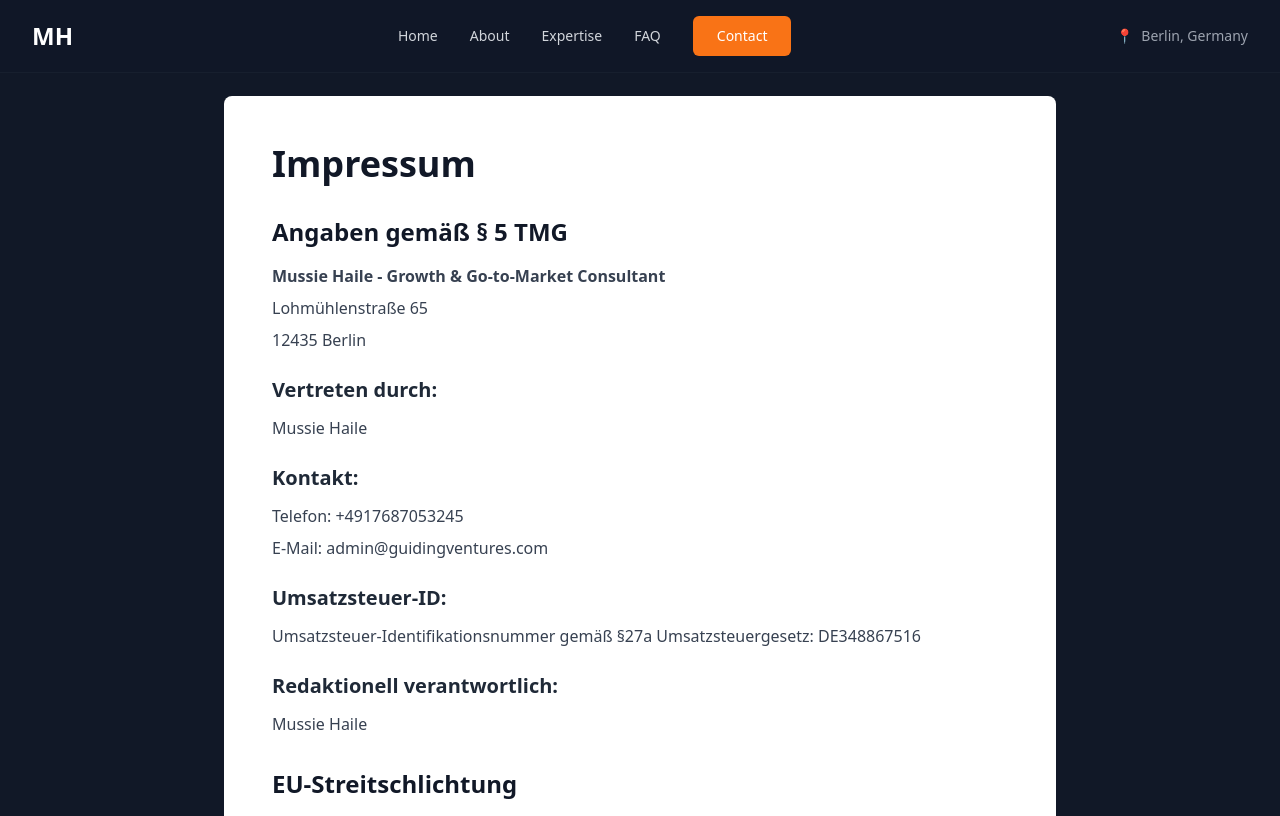
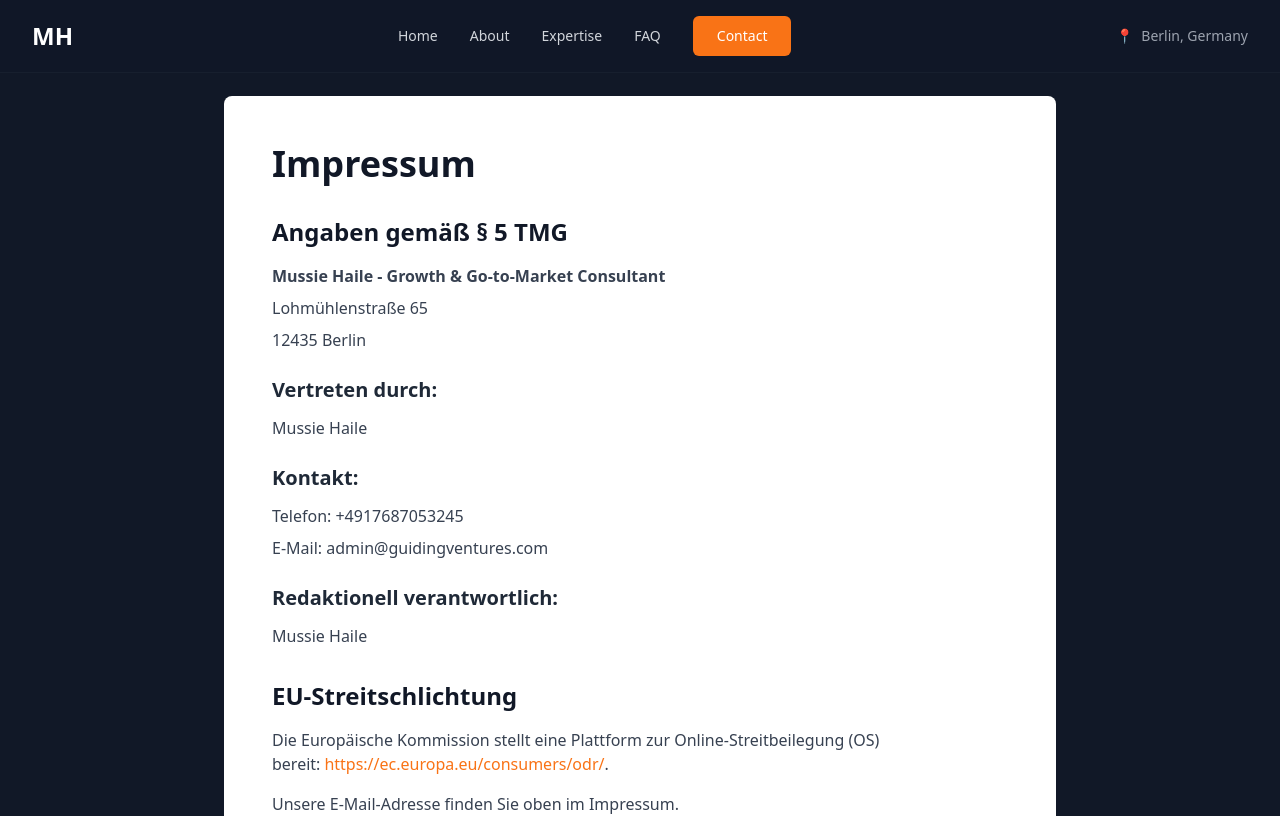
Before and after one commit to muzzyhaile/consultingmh, a React (Vite) app: page /site-notice in a window 1280 px wide. Shown: the top 816 px of the page. Built offline with nearby package versions, Linux system fonts and the light colour scheme.

Commit message:
Remove Umsatzsteuer-ID from Impressum - operating as private person, VAT ID not required

```diff
--- a/src/pages/SiteNoticePage.tsx
+++ b/src/pages/SiteNoticePage.tsx
@@ -27,11 +27,6 @@ const SiteNoticePage = () => {
                 <p className="mb-2">Telefon: +4917687053245</p>
                 <p className="mb-2">E-Mail: admin@guidingventures.com</p>
               </div>
-
-              <h3 className="text-xl font-semibold text-gray-800 mb-3">Umsatzsteuer-ID:</h3>
-              <p className="text-gray-700 mb-6">
-                Umsatzsteuer-Identifikationsnummer gemäß §27a Umsatzsteuergesetz: DE348867516
-              </p>
 
               <h3 className="text-xl font-semibold text-gray-800 mb-3">Redaktionell verantwortlich:</h3>
               <p className="text-gray-700 mb-6">Mussie Haile</p>
```
